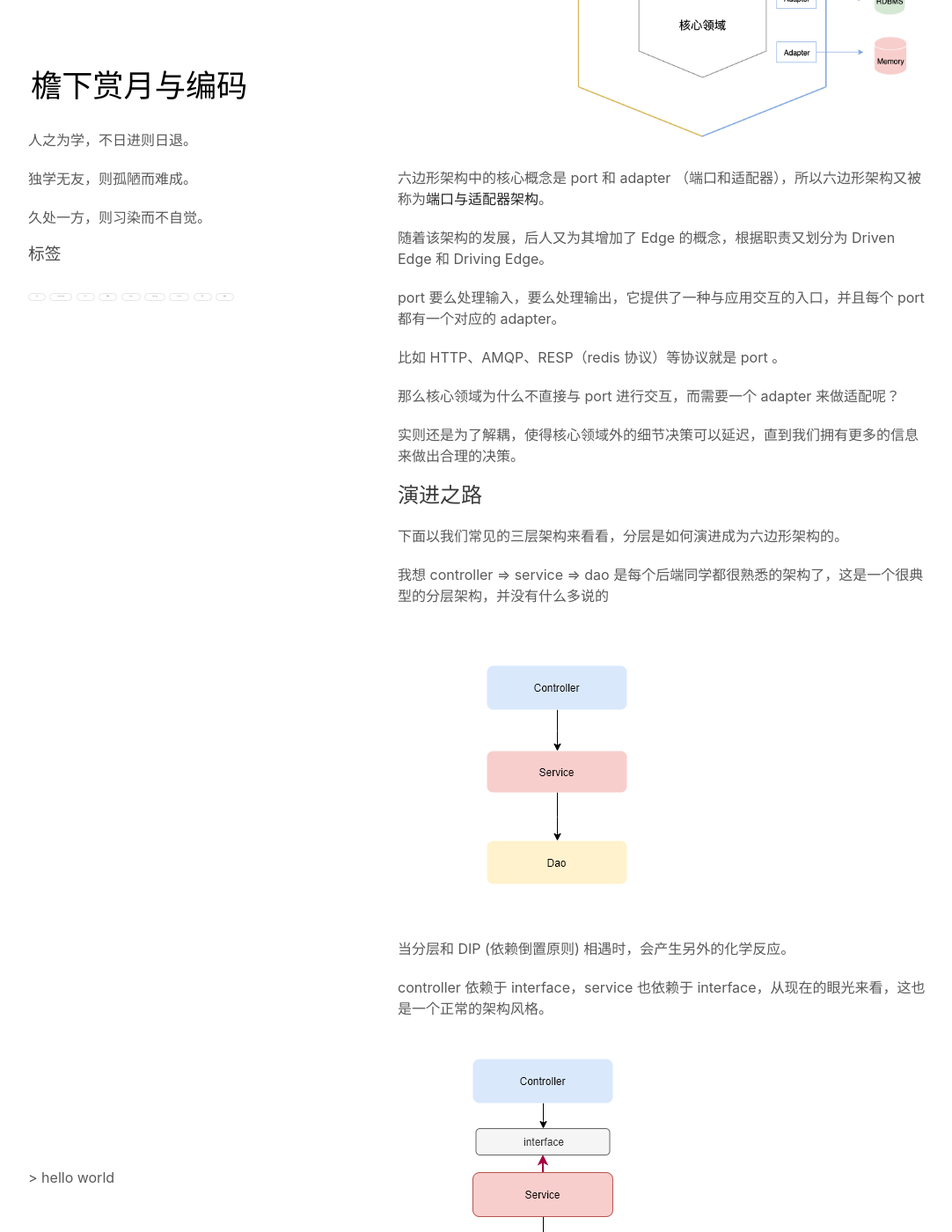
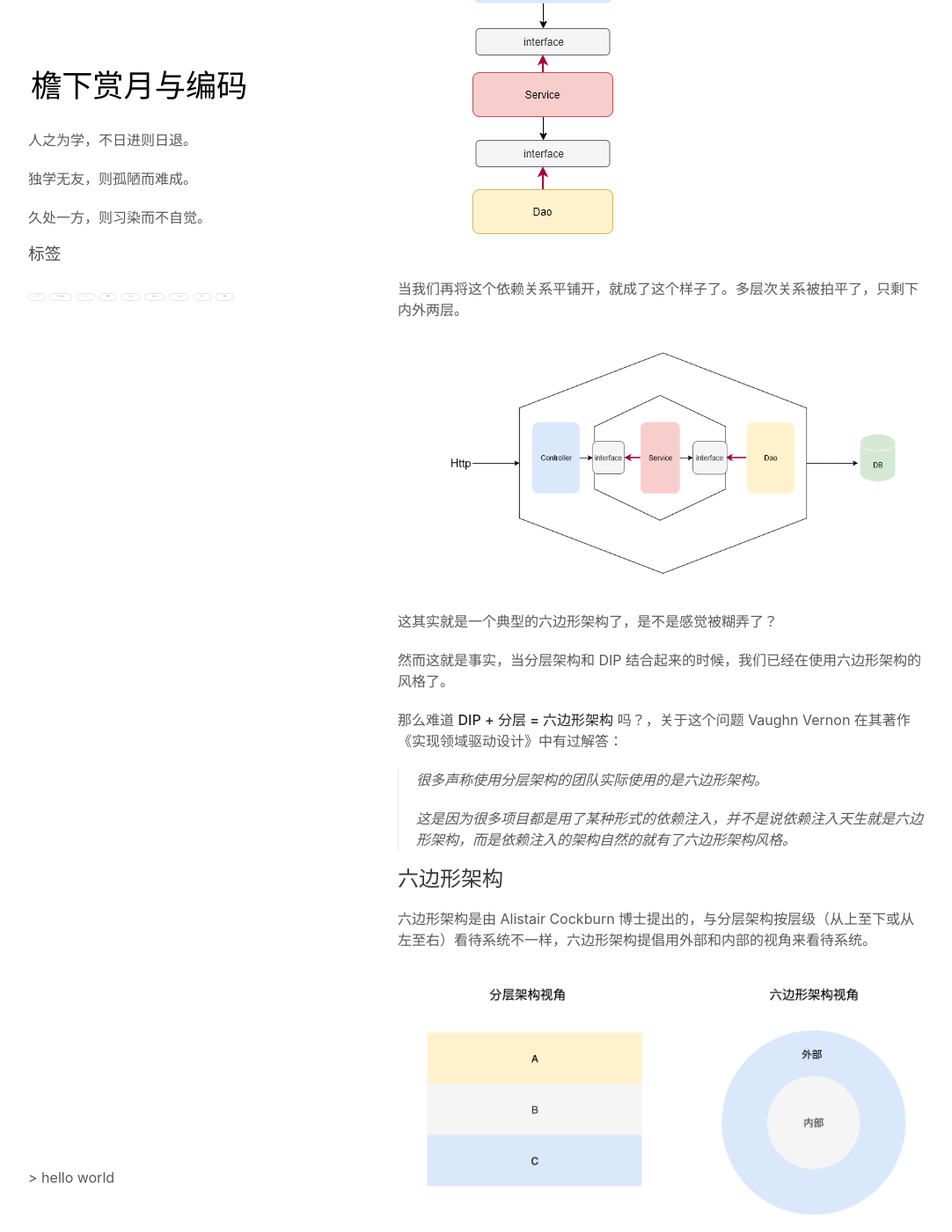
Before and after one commit to vran-dev/vran-dev.github.io, a Jekyll site: the page built from _articles/hexagonal-arch/六边形架构.md, in a window 1280 px wide and 1400 px high, scrolled down 2218 px. Shown: the whole window at 88% size, without its empty margins (98-1180 px from the left). Built offline with Jekyll 4.4.1, drawn with Linux system fonts in a browser that asks for light colours; comment, search, counter and statistics services are not loaded; some of the changed text lies outside the part shown.

Commit message:
update article

```diff
--- a/_articles/hexagonal-arch/六边形架构.md
+++ b/_articles/hexagonal-arch/六边形架构.md
@@ -36,21 +36,54 @@
 
 
 
+## 演进之路
+
+下面以我们常见的三层架构来看看，分层是如何演进成为六边形架构的。
+
+我想 controller => service => dao 是每个后端同学都很熟悉的架构了，这是一个很典型的分层架构，并没有什么多说的
+
+![image-20191223223936531](img\image-20191223223045496.png)
+
+当分层和 DIP (依赖倒置原则) 相遇时，会产生另外的化学反应。
+
+controller 和 service 都依赖于 interface，dao 和 service 也都依赖于 interface。
+
+这是一个非常典型的 DIP：抽象不应该依赖于细节，细节应该依赖于抽象
+
+![image-20191223224351615](img\image-20191223224351615.png)
+
+
+
+当我们再将这个依赖关系平铺开，就成了这个样子了。多层次关系被拍平了，只剩下内外两层。
+
+![image-20191223224700123](img\image-20191223224700123.png)
+
+这其实就是一个典型的六边形架构了，是不是感觉被糊弄了？
+
+然而这就是事实，当分层架构和 DIP 结合起来的时候，我们已经在使用六边形架构的风格了。
+
+那么难道 **DIP + 分层 = 六边形架构** 吗？，关于这个问题 Vaughn Vernon 在其著作《实现领域驱动设计》中有过解答：
+
+>  很多声称使用分层架构的团队实际使用的是六边形架构。
+>
+> 这是因为很多项目都是用了某种形式的依赖注入，并不是说依赖注入天生就是六边形架构，而是依赖注入的架构自然的就有了六边形架构风格。
+
+
 ## 六边形架构
 
 六边形架构是由 Alistair Cockburn 博士提出的，与分层架构按层级（从上至下或从左至右）看待系统不一样，六边形架构提倡用外部和内部的视角来看待系统。
 
 ![image-20191206174116021](img/image-20191206174116021.png)
 
-你可能会认为这还是一个分层架构，只不过是内层和外层，实际上这样理解也没错。
+这样的视角使得内部可以平等的对待所有外部的依赖，多个分层直接被简化为了内外两层。
 
-下面来看一下六边形架构的图
+你可能会认为这还是一个分层架构，只不过是内层和外层，而这样理解也没错。
+
+下面来看一下六边形架构图
 
 ![image-20191223174150630](img/image-20191223174150630.png)
 
 六边形架构中的核心概念是 port 和 adapter （端口和适配器），所以六边形架构又被称为**端口与适配器架构**。
-
-随着该架构的发展，后人又为其增加了 Edge 的概念，根据职责又划分为 Driven Edge 和 Driving Edge。
 
 port 要么处理输入，要么处理输出，它提供了一种与应用交互的入口，并且每个 port 都有一个对应的 adapter。
 
@@ -62,32 +95,8 @@
 
 
 
-## 演进之路
+## 参考
 
-下面以我们常见的三层架构来看看，分层是如何演进成为六边形架构的。
+1. [端口和适配器架构——DDD 好帮手](https://www.infoq.cn/article/dXbG-kxrO4KNYD7vKUiZ)
 
-我想 controller => service => dao 是每个后端同学都很熟悉的架构了，这是一个很典型的分层架构，并没有什么多说的
-
-![image-20191223223936531](img\image-20191223223045496.png)
-
-当分层和 DIP (依赖倒置原则) 相遇时，会产生另外的化学反应。
-
-controller  依赖于 interface，service 也依赖于 interface，从现在的眼光来看，这也是一个正常的架构风格。
-
-![image-20191223224351615](img\image-20191223224351615.png)
-
-
-
-当我们再将这个依赖关系平铺开，就成了这个样子了
-
-![image-20191223224700123](img\image-20191223224700123.png)
-
-这其实就是一个典型的六边形架构了，是不是感觉被糊弄了？
-
-然而这就是事实，当分层架构和 DIP 结合起来的时候，我们已经再使用六边形架构的风格了。
-
-关于这个问题 Vaughn Vernon 在其著作《实现领域驱动设计》中有过解答：
-
->  很多声称使用分层架构的团队实际使用的是六边形架构。
->
-> 这是因为很多项目都是用了某种形式的依赖注入，并不是说依赖注入天生就是六边形架构，而是依赖注入的架构自然的就有了六边形架构风格。
+2. [《架构整洁之道》](https://book.douban.com/subject/30333919/)
```
Also changed, not shown: _articles/hexagonal-arch/img/image-20191223174150630.png.
